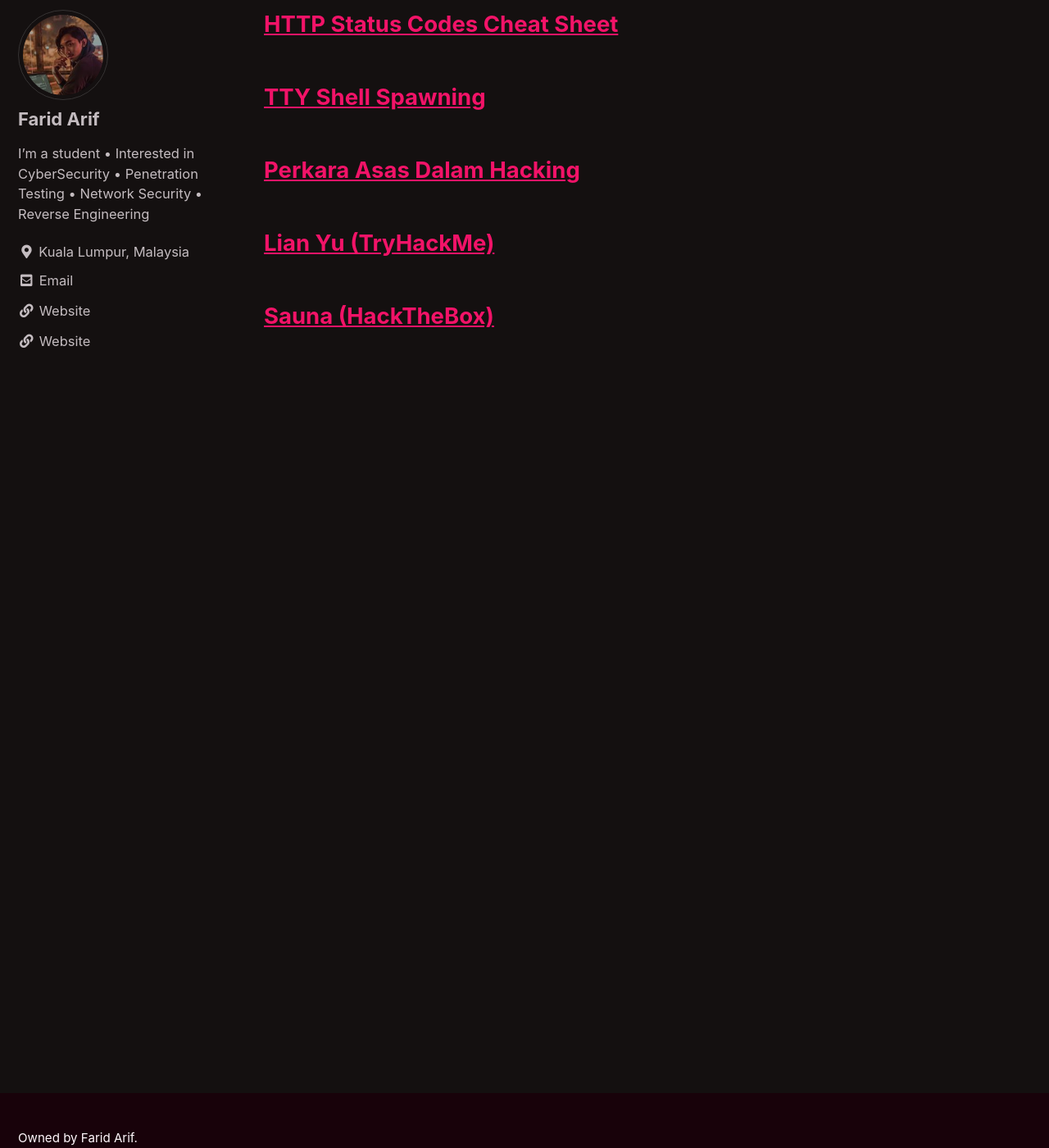
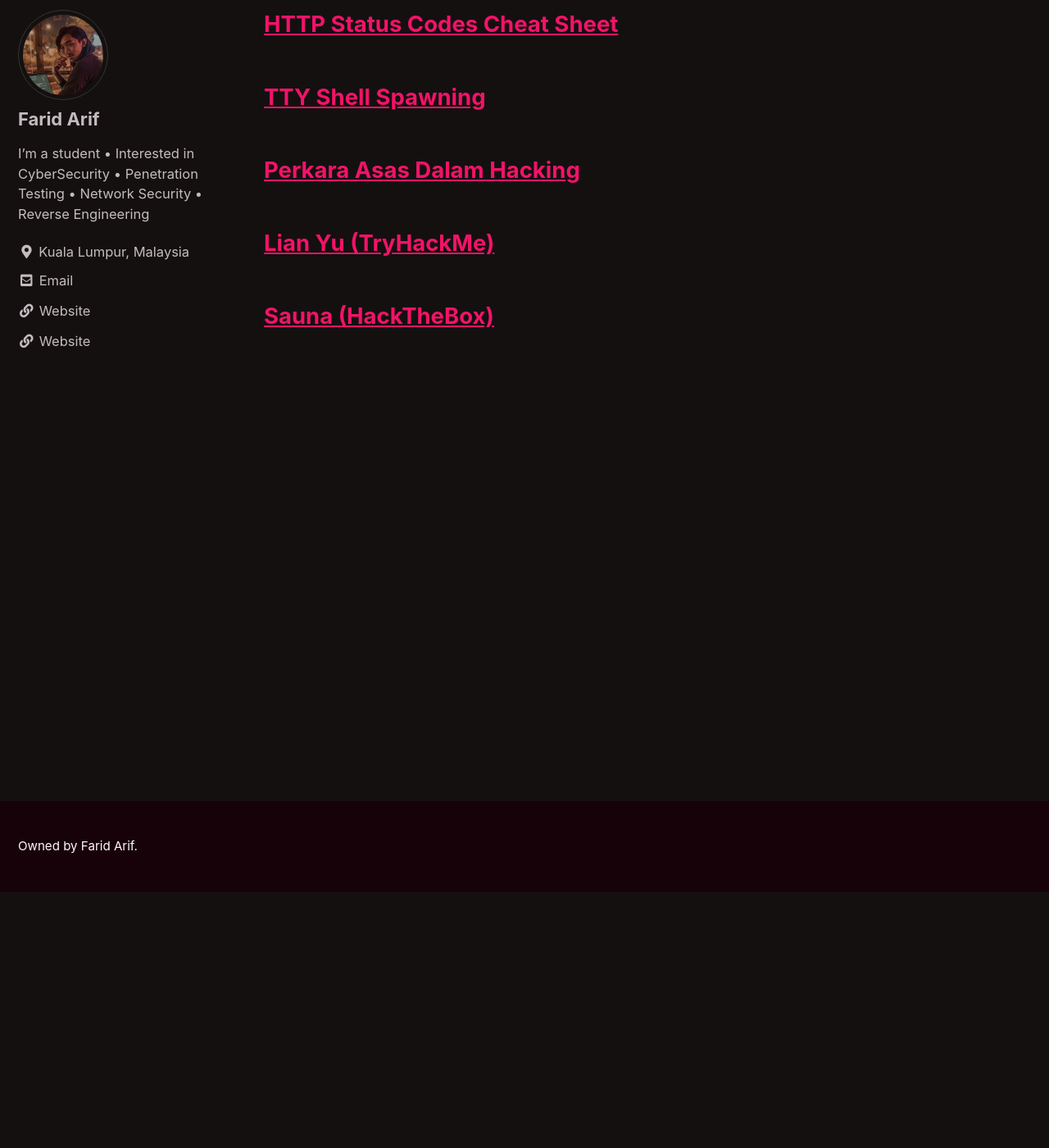
Before and after one commit to faridarif/faridarif.github.io, a Jekyll site: the page built from index.html, in a window 1280 px wide and 1400 px high, scrolled down 312 px. Shown: the whole window at 82% size. Built offline with Jekyll 4.4.1, drawn with Linux system fonts in a browser that asks for light colours; cached includes are drawn as plain includes; the list of posts is cut into pages by our own code.

Commit message:
Update _footer.scss

```diff
--- a/_sass/minimal-mistakes/_footer.scss
+++ b/_sass/minimal-mistakes/_footer.scss
@@ -8,7 +8,7 @@
   margin-left: 0;
   margin-right: 0;
   width: 100%;
-  margin-top: 40em;
+  margin-top: 3em;
   color: $muted-text-color;
   -webkit-animation: $intro-transition;
   animation: $intro-transition;
```
